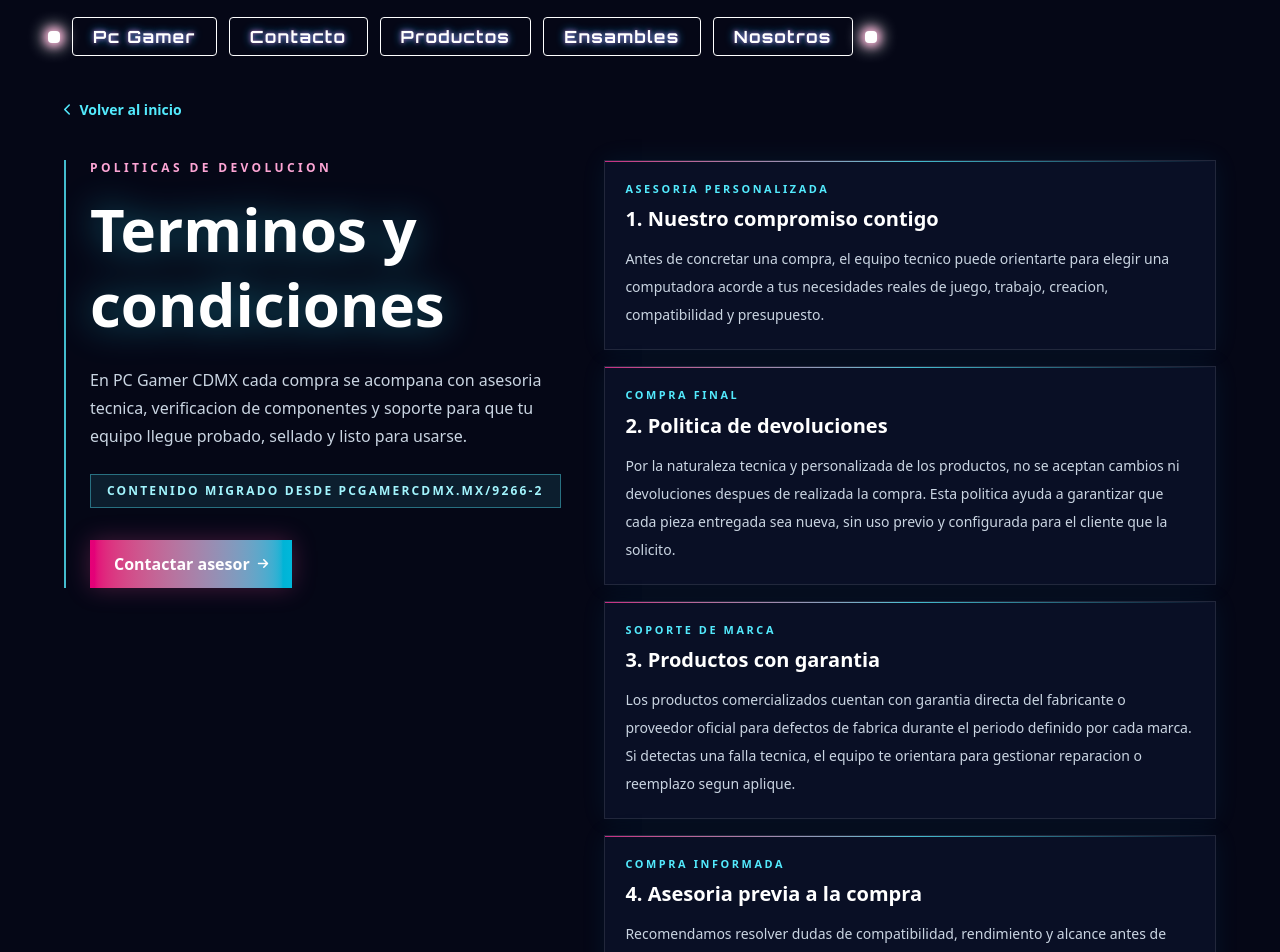
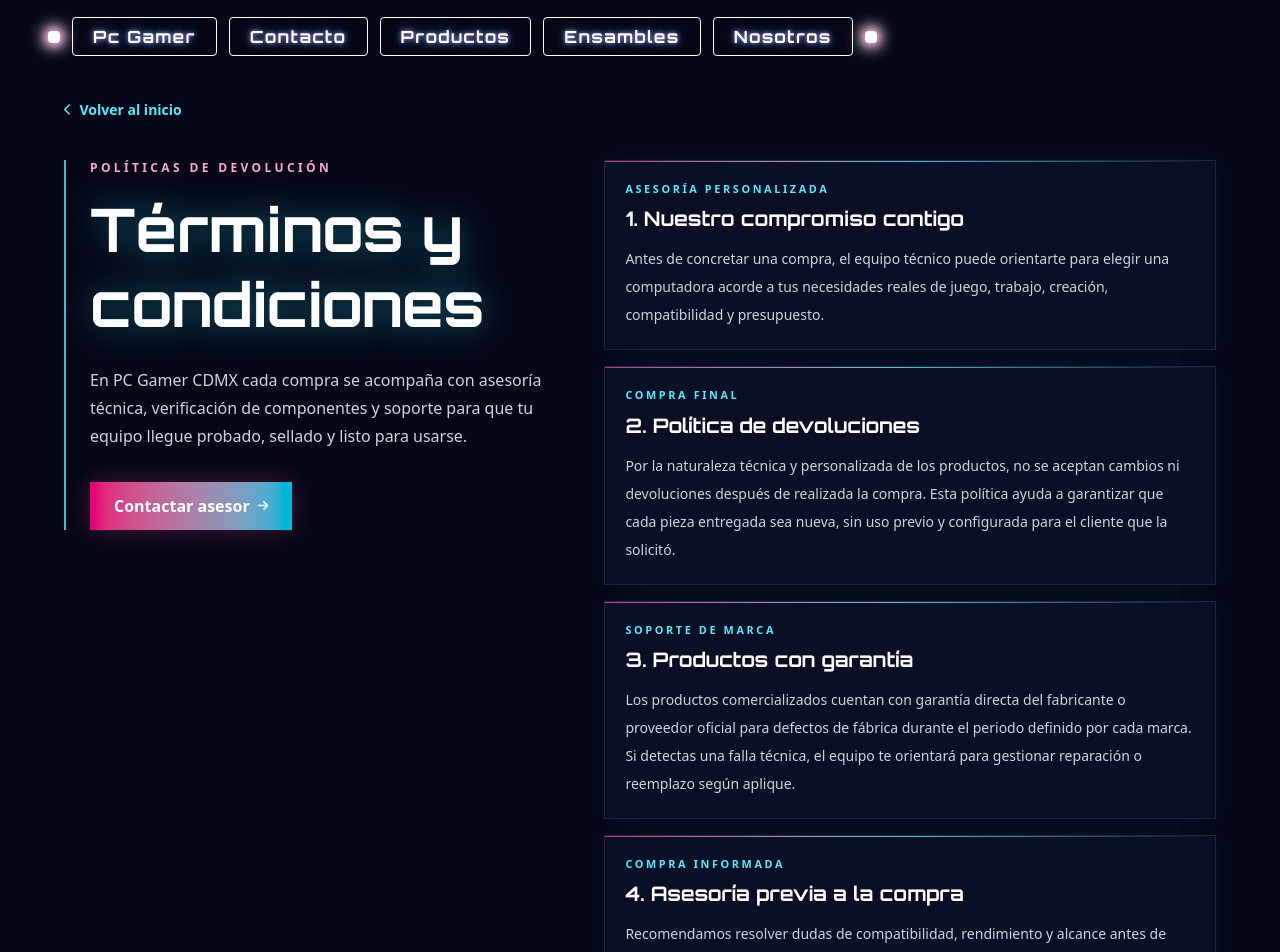
Before and after one commit to darkoso11/pcgamercdmx, an Angular app: page /terminos in a window 1280 px wide. Shown: the top 952 px of the page. Built offline with nearby package versions, Linux system fonts and the light colour scheme.

Commit message:
fix(legal): polish terms copy and footer link

```diff
--- a/src/app/features/home/home.component.html
+++ b/src/app/features/home/home.component.html
@@ -19,7 +19,7 @@
           <a routerLink="/blog" class="menu-secundario block py-1 px-4 border-t-2 border-white/80 font-bold transition-colors duration-200 ultra:py-0.5 ultra:px-2" style="--hover-bg: #fde047; --hover-text: #222">Blog</a>
         </li>
         <li>
-          <a routerLink="/terminos" class="menu-secundario block py-1 px-4 border-t-2 border-white/80 font-bold transition-colors duration-200 ultra:py-0.5 ultra:px-2" style="--hover-bg: #ec4899; --hover-text: #fff">Terminos</a>
+          <a routerLink="/terminos" class="menu-secundario block py-1 px-4 border-t-2 border-white/80 font-bold transition-colors duration-200 ultra:py-0.5 ultra:px-2" style="--hover-bg: #ec4899; --hover-text: #fff">Términos</a>
         </li>
         <li>
           <a routerLink="/colaboradores" class="menu-secundario block py-1 px-4 border-t-2 border-b-2 border-white/80 font-bold transition-colors duration-200 ultra:py-0.5 ultra:px-2" style="--hover-bg: #22d3ee; --hover-text: #222">Colaboradores</a>
--- a/src/app/features/legal/legal-page.component.ts
+++ b/src/app/features/legal/legal-page.component.ts
@@ -6,7 +6,6 @@
   eyebrow: string;
   title: string;
   description: string;
-  sourceLabel?: string;
   ctaLabel?: string;
   ctaLink?: string;
   sections: Array<{ title: string; body: string; accent?: string }>;
@@ -15,58 +14,57 @@
 const PAGE_DATA: Record<string, LegalPageData> = {
   privacidad: {
     eyebrow: 'Aviso legal',
-    title: 'Politica de privacidad',
+    title: 'Política de privacidad',
     description:
-      'Esta pagina resume como PC Gamer CDMX debe tratar la informacion enviada por formularios, cotizaciones y contacto.',
+      'Esta página resume cómo PC Gamer CDMX debe tratar la información enviada por formularios, cotizaciones y contacto.',
     sections: [
       {
-        title: 'Informacion recopilada',
+        title: 'Información recopilada',
         body:
-          'El sitio puede solicitar nombre, correo, telefono, presupuesto, tipo de uso y detalles tecnicos necesarios para responder solicitudes comerciales.',
+          'El sitio puede solicitar nombre, correo, teléfono, presupuesto, tipo de uso y detalles técnicos necesarios para responder solicitudes comerciales.',
       },
       {
-        title: 'Uso de la informacion',
+        title: 'Uso de la información',
         body:
           'Los datos se usan para seguimiento de cotizaciones, contacto comercial, soporte y mejora de la experiencia del sitio.',
       },
       {
         title: 'Estado actual',
         body:
-          'El frontend esta preparado para integrarse con un backend. La politica final debe validarse antes de publicar el sitio en produccion.',
+          'El frontend está preparado para integrarse con un backend. La política final debe validarse antes de publicar el sitio en producción.',
       },
     ],
   },
   terminos: {
-    eyebrow: 'Politicas de devolucion',
-    title: 'Terminos y condiciones',
+    eyebrow: 'Políticas de devolución',
+    title: 'Términos y condiciones',
     description:
-      'En PC Gamer CDMX cada compra se acompana con asesoria tecnica, verificacion de componentes y soporte para que tu equipo llegue probado, sellado y listo para usarse.',
-    sourceLabel: 'Contenido migrado desde pcgamercdmx.mx/9266-2',
+      'En PC Gamer CDMX cada compra se acompaña con asesoría técnica, verificación de componentes y soporte para que tu equipo llegue probado, sellado y listo para usarse.',
     ctaLabel: 'Contactar asesor',
     ctaLink: '/contacto',
     sections: [
       {
         title: '1. Nuestro compromiso contigo',
         body:
-          'Antes de concretar una compra, el equipo tecnico puede orientarte para elegir una computadora acorde a tus necesidades reales de juego, trabajo, creacion, compatibilidad y presupuesto.',
-        accent: 'Asesoria personalizada',
+          'Antes de concretar una compra, el equipo técnico puede orientarte para elegir una computadora acorde a tus necesidades reales de juego, trabajo, creación, compatibilidad y presupuesto.',
+        accent: 'Asesoría personalizada',
       },
       {
-        title: '2. Politica de devoluciones',
+        title: '2. Política de devoluciones',
         body:
-          'Por la naturaleza tecnica y personalizada de los productos, no se aceptan cambios ni devoluciones despues de realizada la compra. Esta politica ayuda a garantizar que cada pieza entregada sea nueva, sin uso previo y configurada para el cliente que la solicito.',
+          'Por la naturaleza técnica y personalizada de los productos, no se aceptan cambios ni devoluciones después de realizada la compra. Esta política ayuda a garantizar que cada pieza entregada sea nueva, sin uso previo y configurada para el cliente que la solicitó.',
         accent: 'Compra final',
       },
       {
-        title: '3. Productos con garantia',
+        title: '3. Productos con garantía',
         body:
-          'Los productos comercializados cuentan con garantia directa del fabricante o proveedor oficial para defectos de fabrica durante el periodo definido por cada marca. Si detectas una falla tecnica, el equipo te orientara para gestionar reparacion o reemplazo segun aplique.',
+          'Los productos comercializados cuentan con garantía directa del fabricante o proveedor oficial para defectos de fábrica durante el periodo definido por cada marca. Si detectas una falla técnica, el equipo te orientará para gestionar reparación o reemplazo según aplique.',
         accent: 'Soporte de marca',
       },
       {
-        title: '4. Asesoria previa a la compra',
+        title: '4. Asesoría previa a la compra',
         body:
-          'Recomendamos resolver dudas de compatibilidad, rendimiento y alcance antes de comprar. La meta es evitar errores de seleccion y entregar desde el inicio el equipo o componente correcto para tu setup.',
+          'Recomendamos resolver dudas de compatibilidad, rendimiento y alcance antes de comprar. La meta es evitar errores de selección y entregar desde el inicio el equipo o componente correcto para tu setup.',
         accent: 'Compra informada',
       },
     ],
@@ -97,15 +95,11 @@
             <p class="text-xs font-semibold uppercase tracking-[0.28em] text-pink-300">
               {{ page.eyebrow }}
             </p>
-            <h1 class="mt-4 font-orbitron text-4xl font-black leading-tight text-white drop-shadow-[0_0_18px_rgba(34,211,238,0.45)] md:text-6xl">
+            <h1 class="mt-4 font-['Orbitron'] text-4xl font-black leading-tight text-white drop-shadow-[0_0_18px_rgba(34,211,238,0.45)] md:text-6xl">
               {{ page.title }}
             </h1>
             <p class="mt-6 max-w-2xl text-base leading-7 text-slate-300">
               {{ page.description }}
-            </p>
-
-            <p *ngIf="page.sourceLabel" class="mt-6 inline-flex border border-cyan-300/40 bg-cyan-300/10 px-4 py-2 text-xs font-semibold uppercase tracking-[0.18em] text-cyan-200">
-              {{ page.sourceLabel }}
             </p>
 
             <a
@@ -127,7 +121,7 @@
               <p *ngIf="section.accent" class="text-[0.68rem] font-bold uppercase tracking-[0.24em] text-cyan-300">
                 {{ section.accent }}
               </p>
-              <h2 class="mt-2 font-orbitron text-xl font-bold text-white">{{ section.title }}</h2>
+              <h2 class="mt-2 font-['Orbitron'] text-xl font-bold text-white">{{ section.title }}</h2>
               <p class="mt-3 text-sm leading-7 text-slate-300">{{ section.body }}</p>
             </article>
           </div>
--- a/src/app/shared/components/footer/footer.component.html
+++ b/src/app/shared/components/footer/footer.component.html
@@ -72,12 +72,6 @@
             <a routerLink="/blog" class="text-gray-300 hover:text-cyan-400 transition-colors text-sm flex items-center">
               <i class="fas fa-chevron-right text-xs mr-2 text-cyan-400"></i>
               Blog
-            </a>
-          </li>
-          <li>
-            <a routerLink="/terminos" class="text-gray-300 hover:text-cyan-400 transition-colors text-sm flex items-center">
-              <i class="fas fa-chevron-right text-xs mr-2 text-cyan-400"></i>
-              Terminos y Condiciones
             </a>
           </li>
           <li>
@@ -168,10 +162,10 @@
 
       <div class="text-sm flex gap-6">
         <a routerLink="/politica-privacidad" class="text-gray-400 hover:text-cyan-400 transition-colors">
-          Politica de Privacidad
+          Política de Privacidad
         </a>
         <a routerLink="/terminos" class="text-gray-400 hover:text-cyan-400 transition-colors">
-          Terminos y Condiciones
+          Términos y Condiciones
         </a>
       </div>
     </div>
```
